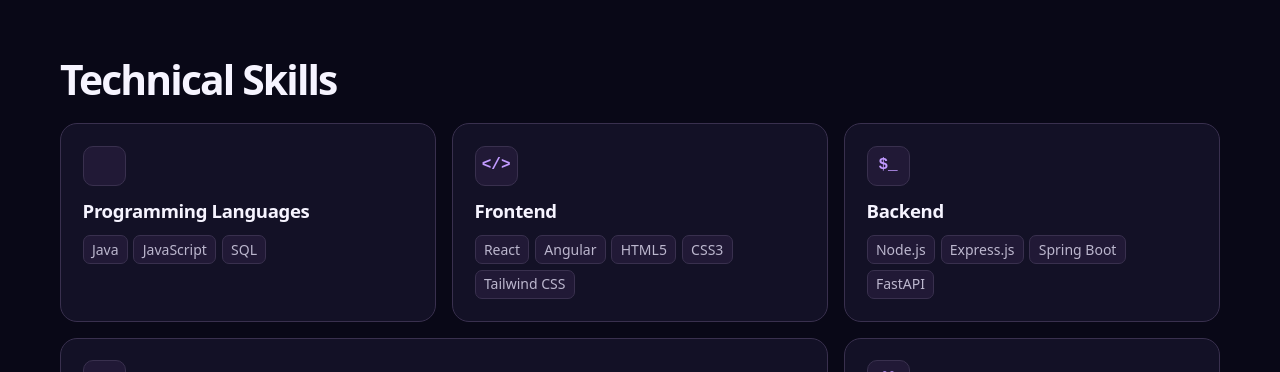
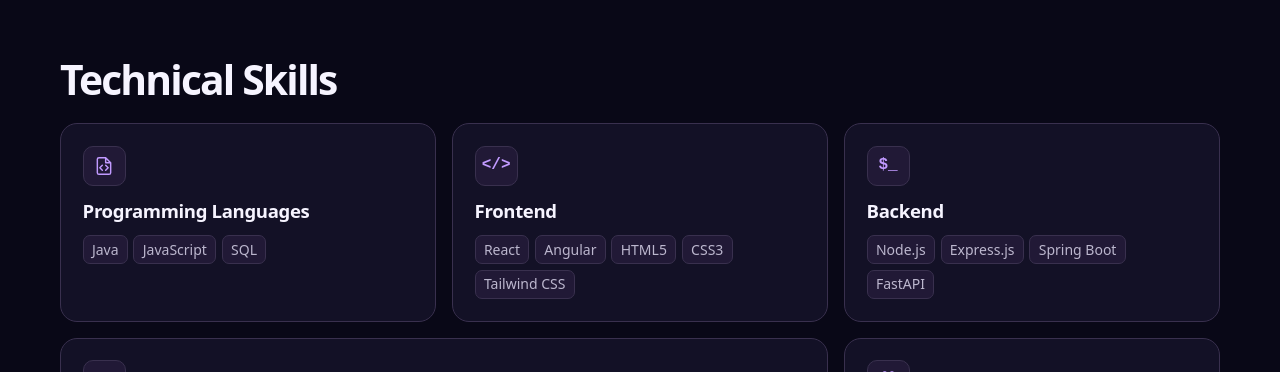
Before and after one commit to Sagar-rolex/sagar-sahu-portfolio, a React (Vite) app: page / in a window 1280 px wide. Shown: the part 985-1357 px from the top of the page. Built offline with nearby package versions, Linux system fonts and the light colour scheme.

Commit message:
Update Site source

```diff
--- a/src/Sections.jsx
+++ b/src/Sections.jsx
@@ -69,7 +69,15 @@ export function Skills() {
     <section id="skills" tabIndex={-1} className="wrap section" aria-labelledby="skills-title">
       <h2 id="skills-title" data-reveal>Technical Skills</h2>
       <div className="grid gap-4 skills-grid">
-        <article className="card" data-reveal><span className="icon" aria-hidden="true">{ }</span><h3>Programming Languages</h3><ul className="tags"><li>Java</li><li>JavaScript</li><li>SQL</li></ul></article>
+        <article className="card" data-reveal>
+          <span className="icon" aria-hidden="true">
+            <svg className="size-5" viewBox="0 0 24 24" fill="none" stroke="currentColor" strokeWidth="1.75" strokeLinecap="round" strokeLinejoin="round">
+              <path d="M14 2H6a2 2 0 0 0-2 2v16a2 2 0 0 0 2 2h12a2 2 0 0 0 2-2V8Zm0 0v6h6M10 11l-3 3 3 3m4-6 3 3-3 3" />
+            </svg>
+          </span>
+          <h3>Programming Languages</h3>
+          <ul className="tags"><li>Java</li><li>JavaScript</li><li>SQL</li></ul>
+        </article>
         <article className="card" data-reveal style={{ "--delay": "60ms" }}><span className="icon" aria-hidden="true">&lt;/&gt;</span><h3>Frontend</h3><ul className="tags"><li>React</li><li>Angular</li><li>HTML5</li><li>CSS3</li><li>Tailwind CSS</li></ul></article>
         <article className="card" data-reveal style={{ "--delay": "120ms" }}><span className="icon" aria-hidden="true">$_</span><h3>Backend</h3><ul className="tags"><li>Node.js</li><li>Express.js</li><li>Spring Boot</li><li>FastAPI</li></ul></article>
         <article className="card" data-reveal><span className="icon" aria-hidden="true">▤</span><h3>Databases</h3><ul className="tags"><li>MySQL</li><li>MongoDB</li><li>PostgreSQL</li><li>Supabase</li></ul></article>
```
